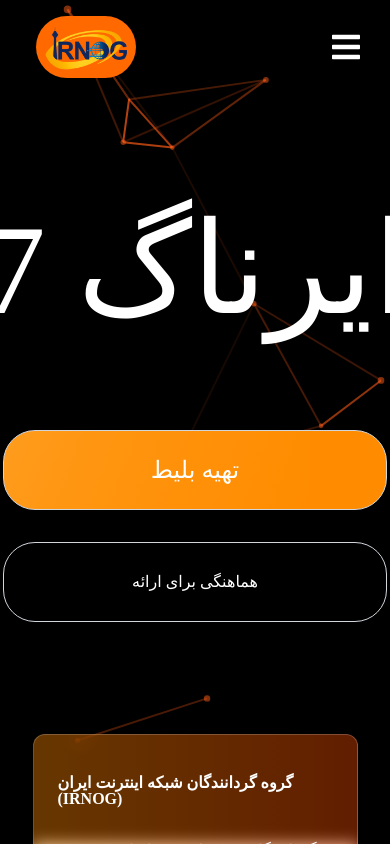
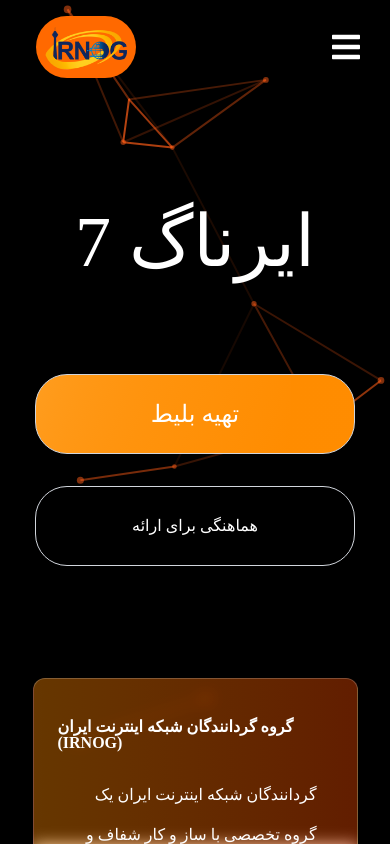
Before and after one commit to MahdiMazloum96/irnog_frontend, a Next.js app: page / in a window 390 px wide. Shown: the top 844 px of the page. Built offline with nearby package versions, Linux system fonts and the light colour scheme; a web font is replaced by a local one.

Commit message:
adding key for map and fixing margin in HomePage

```diff
--- a/components/HomePage/HomePage.tsx
+++ b/components/HomePage/HomePage.tsx
@@ -13,20 +13,20 @@ const HomePage: React.FC = () => {
           <h1 className="text-white uppercase text-9xl select-none text-nowrap hidden md:flex">
             ایرناگ 2025
           </h1>
-          <h1 className="text-white uppercase text-9xl select-none text-nowrap md:hidden sm:flex">
+          <h1 className="text-white uppercase text-7xl select-none text-nowrap md:hidden sm:flex">
             ایرناگ 7
           </h1>
         </div>
         <div className="flex flex-col lg:flex-row lg:gap-24 justify-center align-baseline items-baseline gap-8 lg:mb-48">
           <button
-            className="shinyButton w-96 h-20 text-white  text-2xl py-2 px-4 rounded-4xl hover:cursor-pointer items-center justify-center"
+            className="shinyButton max-w-96 min-w-80 mx-auto h-20 text-white  text-2xl py-2 px-4 rounded-4xl hover:cursor-pointer items-center justify-center"
             onClick={() => router.push("/buyTicket")}
           >
             تهیه بلیط
           </button>
 
           <button
-            className=" w-96 h-20 bg-transparent backdrop-blur-lg border border-gray-300 text-white py-2 px-4 rounded-4xl uppercase  hover:shadow-[0_4px_6px_rgba(255,255,255,0.5)] hover:cursor-pointer"
+            className=" max-w-96  min-w-80 mx-auto h-20 bg-transparent backdrop-blur-lg border border-gray-300 text-white py-2 px-4 rounded-4xl uppercase  hover:shadow-[0_4px_6px_rgba(255,255,255,0.5)] hover:cursor-pointer"
             onClick={() => router.push("/cfp")}
           >
             هماهنگی برای ارائه
--- a/components/MenubarItmes/MenubarItems.tsx
+++ b/components/MenubarItmes/MenubarItems.tsx
@@ -68,10 +68,11 @@ const MenubarItems: FC<MenubarItemsProps> = ({ setOpen }) => {
                     {item.name}
                   </NavigationMenuTrigger>
                   <NavigationMenuContent className="bg-secondary text-primary w-24! text-center">
-                    {eventItemsArray.map((item) => (
+                    {eventItemsArray.map((item, index) => (
                       <div
                         className="border-b border-white p-1 cursor-pointer hover:text-white"
                         onClick={() => handleIrnogPageClick(item.link)}
+                        key={index}
                       >
                         {item.name}
                       </div>
```
